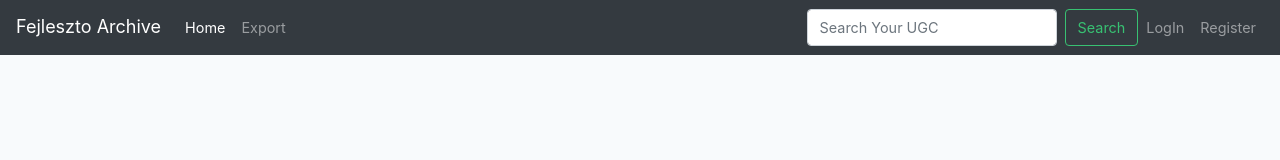
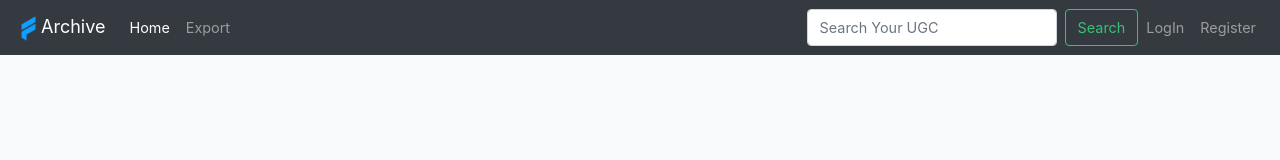
Before and after one commit to bruhtesfa-gh/fejleszto-archive, a React (Create React App) app in the folder client/: page /connect-fb in a window 1280 px wide. Shown: the top 160 px of the page. Built offline with nearby package versions, Linux system fonts and the light colour scheme.

Commit message:
navigation image

```diff
--- a/client/src/components/header/header.jsx
+++ b/client/src/components/header/header.jsx
@@ -24,7 +24,7 @@ const Header = () => {
 
     return <React.Fragment>
         <nav className="navbar navbar-expand-lg navbar-dark bg-dark">
-            <a className="navbar-brand" href="#/">Fejleszto Archive</a>
+            <a className="navbar-brand" href="#/"><img src="/logo512.png" alt="F" style={{ height: '25px' }} />Archive</a>
             <button className="navbar-toggler" type="button" data-toggle="collapse" data-target="#navbarSupportedContent" aria-controls="navbarSupportedContent" aria-expanded="false" aria-label="Toggle navigation" onClick={toggleNav}>
                 <span className="navbar-toggler-icon"></span>
             </button>
```
